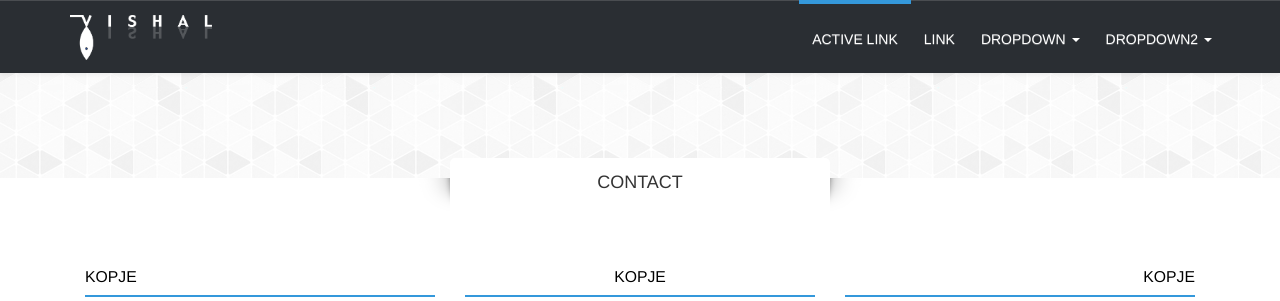
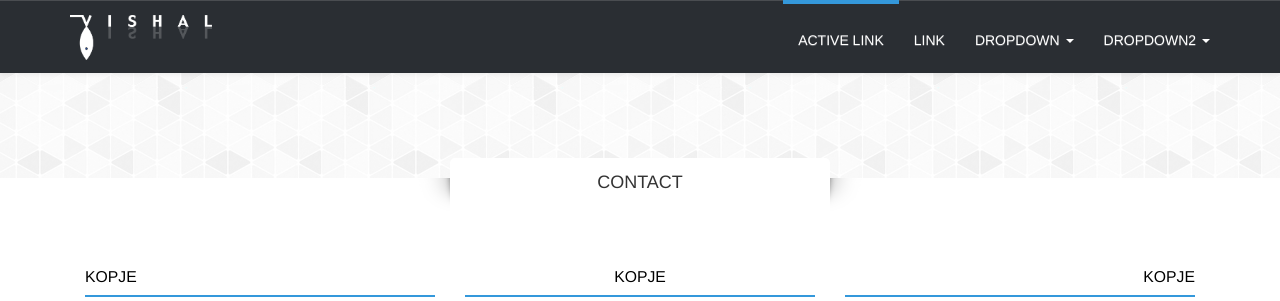
Before and after one commit to Mdejonge/deVishal, a PHP site: page /deVishal/old_html/contact.html in a window 1280 px wide. Shown: the top 301 px of the page. Run offline with PHP 8.4, Linux system fonts and the light colour scheme; some libraries are stand-ins or nearby versions.

Commit message:
Laatste kleine nav aanpassingen

```diff
--- a/css/style.css
+++ b/css/style.css
@@ -28,14 +28,10 @@ html, body {
 }
 
 .navbar-nav li a {
- 	line-height: 50px;
+ 	line-height: 43px;
   height: 69px;
  	text-transform: uppercase;
   color: white !important;
-}
-
-.nav>li>a{
-  padding: 10px 13px !important;
 }
 
 .navbar-nav li{
@@ -58,6 +54,10 @@ html, body {
 .navbar-default .navbar-nav>.active>a, .navbar-default .navbar-nav>.open>a {
   background: transparent;
   box-shadow: none;
+}
+
+.navbar-default .navbar-nav>.open>a, .navbar-default .navbar-nav>.open>a:focus, .navbar-default .navbar-nav>.open>a:hover {
+  background-color: transparent !important;
 }
 
 .dropdown-submenu {
--- a/header.php
+++ b/header.php
@@ -80,7 +80,7 @@
 				if($vorigmenuItem<>'')
 					$output .= '</ul></li>';
 				$output .= '<li class="dropdown full-width">
-				<a href="/'.$rec['submenuItem'].'" class="dropdown-toggle" data-toggle="dropdown">'.$rec['menuItem'].'<b class="caret"></b></a>
+				<a href="/'.$rec['submenuItem'].'" class="dropdown-toggle" data-toggle="dropdown">'.$rec['menuItem'].'</a>
 				<ul class="dropdown-menu">';
 				$vorigmenuItem = $rec['menuItem'];
 			}
```
